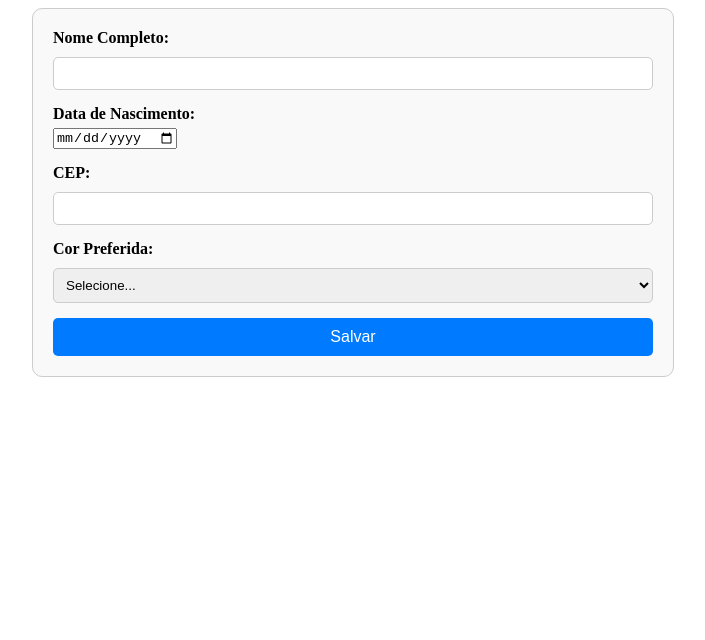
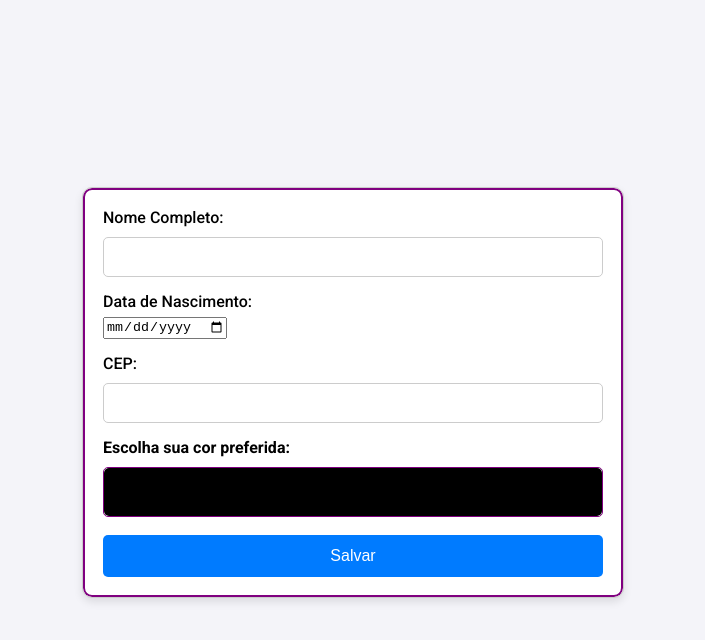
Before and after one commit to JordanAlbuquerque/projeto1, a React (Vite) app: page / in a window 1280 px wide. Shown: the top 640 px of the page, without its empty margins (287-992 px from the left). Built offline with nearby package versions, Linux system fonts and the light colour scheme.

Commit message:
atualização do projeto
atualização do botão input , arquivo css
estilização do form resultado.

```diff
--- a/src/FormCadastro.css
+++ b/src/FormCadastro.css
@@ -1,10 +1,27 @@
+@import url('https://fonts.googleapis.com/css2?family=Roboto:wght@400;500;700&display=swap');
+
+body {
+    font-family: 'Roboto', sans-serif;
+    background-color: #f4f4f9;
+    color: #000000;
+    margin: 0;
+    padding: 0;
+    box-sizing: border-box;
+    display: flex;
+    justify-content: center;
+    align-items: center;
+    height: 100vh;
+}
+
 form {
     max-width: 600px;
+    width: 500px;
     margin: 0 auto;
     padding: 20px;
     border: 1px solid #ccc;
     border-radius: 10px;
-    background-color: #f9f9f9;
+    background-color: #fff;
+    box-shadow: 0 4px 8px rgba(0, 0, 0, 0.1), inset 0 0 0 2px #800080;
 }
 
 div {
@@ -14,28 +31,33 @@ div {
 label {
     display: block;
     margin-bottom: 5px;
-    font-weight: bold;
+    font-weight: 500;
+    color: #000000;
 }
 
 input[type="text"],
+input[type="color"],
 select {
     width: 100%;
-    padding: 8px;
+    padding: 10px;
     margin-top: 5px;
     border: 1px solid #ccc;
     border-radius: 5px;
     box-sizing: border-box;
+    font-size: 16px;
 }
 
 button {
     width: 100%;
-    padding: 10px;
+    padding: 12px;
     background-color: #007bff;
     color: white;
     border: none;
     border-radius: 5px;
     cursor: pointer;
     font-size: 16px;
+    font-weight: 500;
+    transition: background-color 0.3s ease;
 }
 
 button:hover {
@@ -50,3 +72,72 @@ p[style="color: red;"] {
     color: red;
     font-weight: bold;
 }
+
+.resultado-container {
+    padding: 20px;
+    border: 1px solid #ccc;
+    border-radius: 10px;
+    background-color: #fff;
+    max-width: 600px;
+    width: 100%;
+    margin: 20px auto;
+    box-shadow: 0 4px 8px rgba(0, 0, 0, 0.1);
+    color: #000000;
+}
+
+.resultado-container h1 {
+    margin-bottom: 20px;
+    font-weight: 700;
+}
+
+.resultado-container ul {
+    list-style-type: none;
+    padding: 0;
+}
+
+.resultado-container li {
+    margin-bottom: 10px;
+    font-size: 16px;
+    color: #000000;
+}
+
+.footer {
+    margin-top: 10px;
+    padding-top: 10px;
+    border-top: 1px solid #f1ecec;
+    text-align: center;
+    font-size: 14px;
+    color: rgb(0, 0, 0);
+    font-weight: 500;
+}
+
+.seletor-de-cores {
+    margin-bottom: 15px;
+}
+
+.seletor-de-cores label {
+    font-weight: bold;
+    color: #000000;
+}
+
+.seletor-de-cores input[type="color"] {
+    width: 100%;
+    height: 50px;
+    padding: 0;
+    border: 1px solid #800080;
+    border-radius: 5px;
+    box-sizing: border-box;
+    cursor: pointer;
+    appearance: none;
+    -webkit-appearance: none;
+    background-color: transparent;
+}
+
+.seletor-de-cores input[type="color"]::-webkit-color-swatch-wrapper {
+    padding: 0;
+}
+
+.seletor-de-cores input[type="color"]::-webkit-color-swatch {
+    border: none;
+    border-radius: 5px;
+}
--- a/src/FormCadastro.jsx
+++ b/src/FormCadastro.jsx
@@ -1,6 +1,6 @@
-import { useState } from 'react';
+import React, { useState } from 'react';
 import axios from 'axios';
-import { useNavigate, } from 'react-router-dom';
+import { useNavigate } from 'react-router-dom';
 import './FormCadastro.css';
 
 function FormCadastro() {
@@ -46,7 +46,6 @@ function FormCadastro() {
             return;
         }
         setErro('');
-        const idade_age = 10;
         const idade = calcularIdade(dataNascimento);
 
         console.log(corPreferida);
@@ -56,7 +55,6 @@ function FormCadastro() {
     };
 
     return (
-
         <form onSubmit={handleSubmit}>
             <div>
                 <label>Nome Completo:</label>
@@ -94,15 +92,14 @@ function FormCadastro() {
                     <p>Rua: {endereco.rua}</p>
                 </div>
             )}
-            <div>
-                <label>Cor Preferida:</label>
-                <select value={corPreferida} onChange={(e) => setCorPreferida(e.target.value)}>
-                    <option value="">Selecione...</option>
-                    <option value="#ff3333">Vermelho</option>
-                    <option value="green">Verde</option>
-                    <option value="yellow">Amarelo</option>
-                    <option value="#0000FF">Azul</option>
-                </select>
+            <div className="seletor-de-cores">
+                <label>Escolha sua cor preferida:</label>
+                <input
+                    type="color"
+                    value={corPreferida}
+                    onChange={(e) => setCorPreferida(e.target.value)}
+                    required
+                />
             </div>
             {erro && <p style={{ color: 'red' }}>{erro}</p>}
             <button type="submit">Salvar</button>
--- a/src/Resultado.jsx
+++ b/src/Resultado.jsx
@@ -1,23 +1,27 @@
 import React from 'react';
 import { useLocation } from 'react-router-dom';
+import './FormCadastro.css';
 
 function Resultado() {
     const { state } = useLocation();
     console.log(state);
     const { nome, idade, endereco, corPreferida } = state || {};
     return (
-        <div style={{ padding: '20px', backgroundColor: corPreferida || 'white', color: 'black' }}>
+        <div className="resultado-container" style={{ backgroundColor: corPreferida || 'white', color: 'black' }}>
             <h1>Dados do Usuário</h1>
             <p><strong>Nome:</strong> {nome}</p>
             <p><strong>Idade:</strong> {idade} anos</p>
             <p><strong>Endereço:</strong></p>
             <ul>
-                <li><strong>Estado:</strong> {endereco.estado}</li>
-                <li><strong>Cidade:</strong> {endereco.cidade}</li>
-                <li><strong>Bairro:</strong> {endereco.bairro}</li>
-                <li><strong>Rua:</strong> {endereco.rua}</li>
+                <li><strong>Estado:</strong> {endereco?.estado}</li>
+                <li><strong>Cidade:</strong> {endereco?.cidade}</li>
+                <li><strong>Bairro:</strong> {endereco?.bairro}</li>
+                <li><strong>Rua:</strong> {endereco?.rua}</li>
             </ul>
             <p><strong>Cor Preferida:</strong> {corPreferida}</p>
+            <footer className="footer">
+                Development by Jordan Albuquerque
+            </footer>
         </div>
     );
 }
```
Also changed, not shown: pontos a citar.jsx (added, +29 -0 lines).
